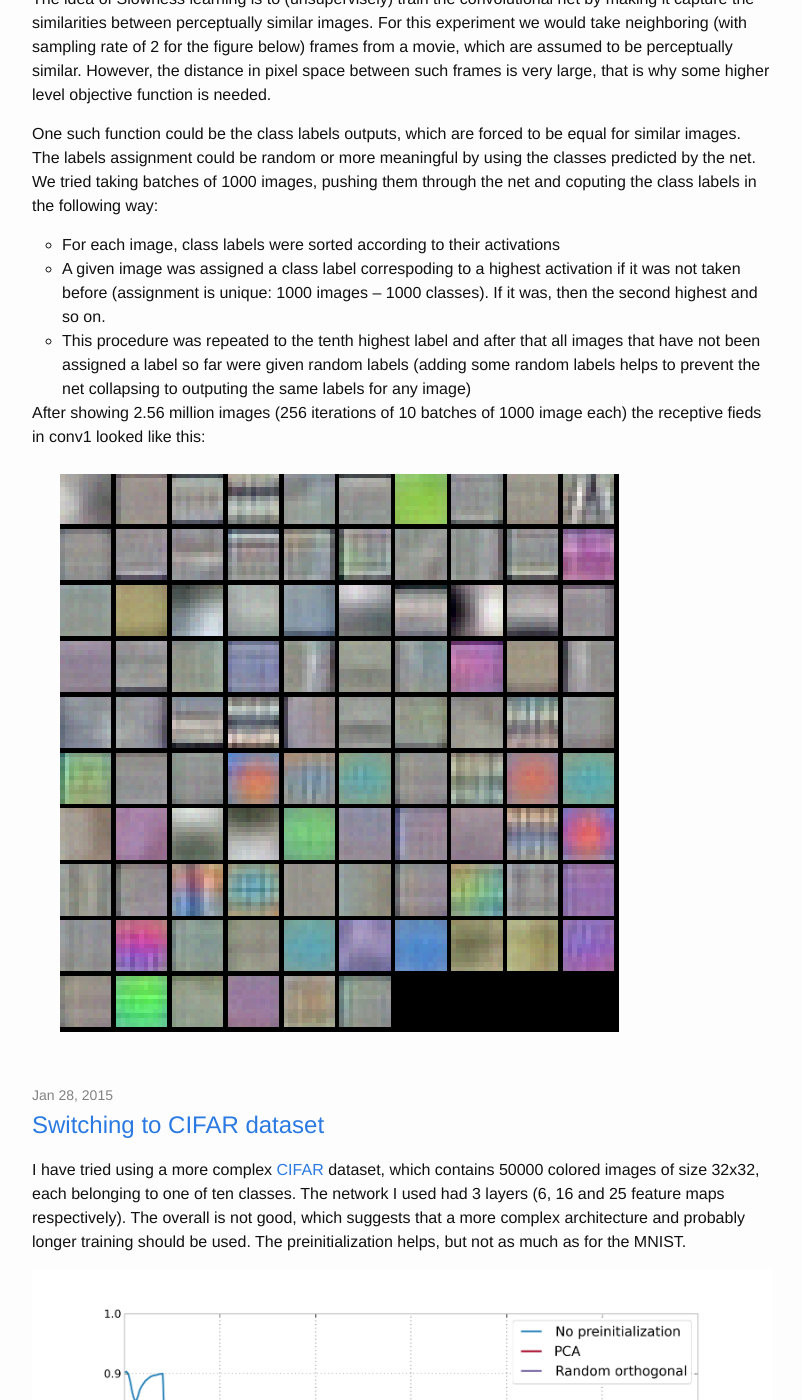
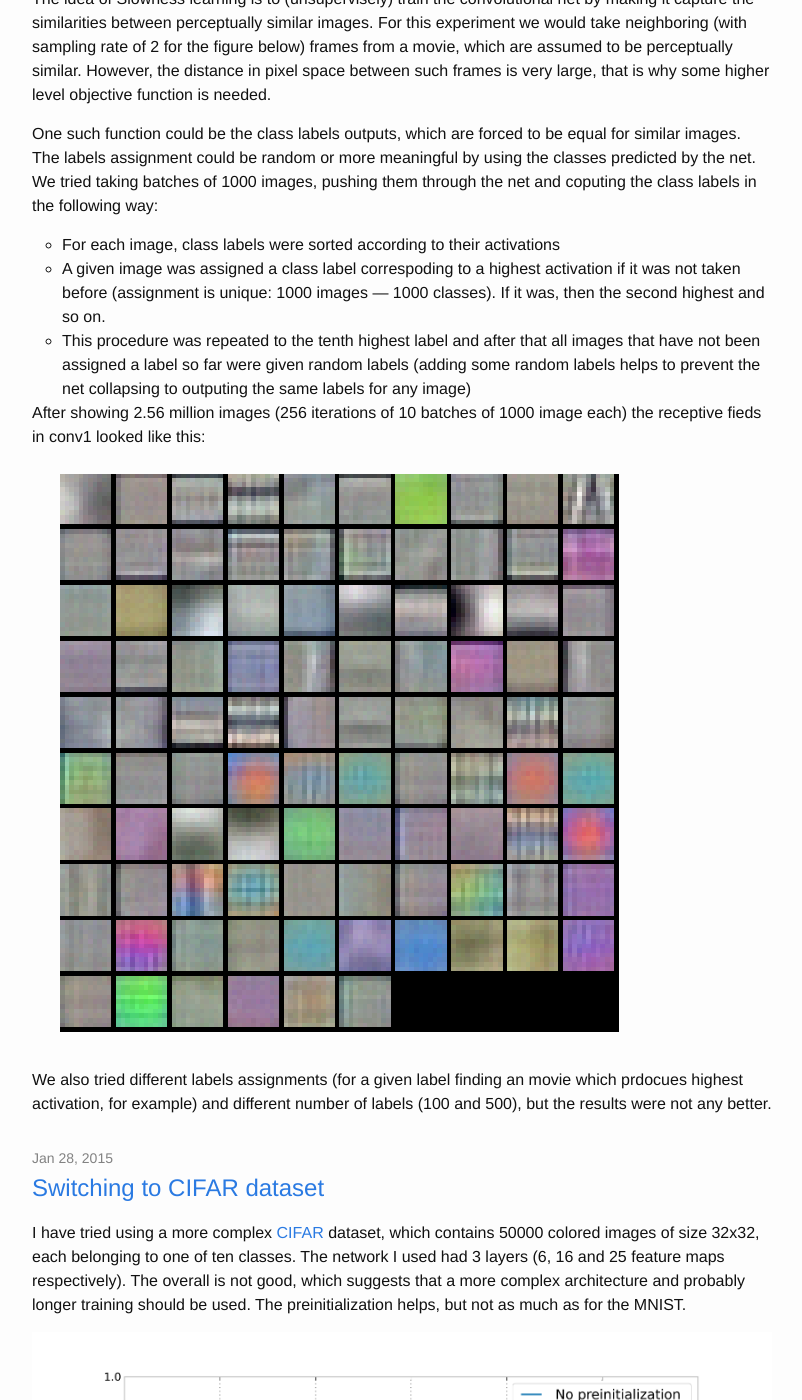
Before and after one commit to ivust/blog, a Jekyll site: the page built from index.html, in a window 1280 px wide and 1400 px high, scrolled down 338 px. Shown: the whole window, without its empty margins (238-1040 px from the left). Built offline with Jekyll 4.4.1, drawn with Linux system fonts in a browser that asks for light colours; formulas are drawn with MathJax 3.

Commit message:
add new post

```diff
--- a/_posts/2015-06-15-Slowness-learning.md
+++ b/_posts/2015-06-15-Slowness-learning.md
@@ -8,10 +8,12 @@ The idea of Slowness learning is to (unsupervisely) train the convolutional net
 
 One such function could be the class labels outputs, which are forced to be equal for similar images. The labels assignment could be random or more meaningful by using the classes predicted by the net. We tried taking batches of 1000 images, pushing them through the net and coputing the class labels in the following way:
 
-* For each image, class labels were sorted according to their activations
-* A given image was assigned a class label correspoding to a highest activation if it was not taken before (assignment is unique: 1000 images -- 1000 classes). If it was, then the second highest and so on.
-* This procedure was repeated to the tenth highest label and after that all images that have not been assigned a label so far were given random labels (adding some random labels helps to prevent the net collapsing to outputing the same labels for any image)
+- For each image, class labels were sorted according to their activations
+- A given image was assigned a class label correspoding to a highest activation if it was not taken before (assignment is unique: 1000 images --- 1000 classes). If it was, then the second highest and so on.
+- This procedure was repeated to the tenth highest label and after that all images that have not been assigned a label so far were given random labels (adding some random labels helps to prevent the net collapsing to outputing the same labels for any image)
 
 After showing 2.56 million images (256 iterations of 10 batches of 1000 image each) the receptive fieds in conv1 looked like this:
 
 ![]({{ site.url }}{{ site.baseurl }}/images/slowness_iter256.png)
+
+We also tried different labels assignments (for a given label finding an movie which prdocues highest activation, for example) and different number of labels (100 and 500), but the results were not any better.
```
